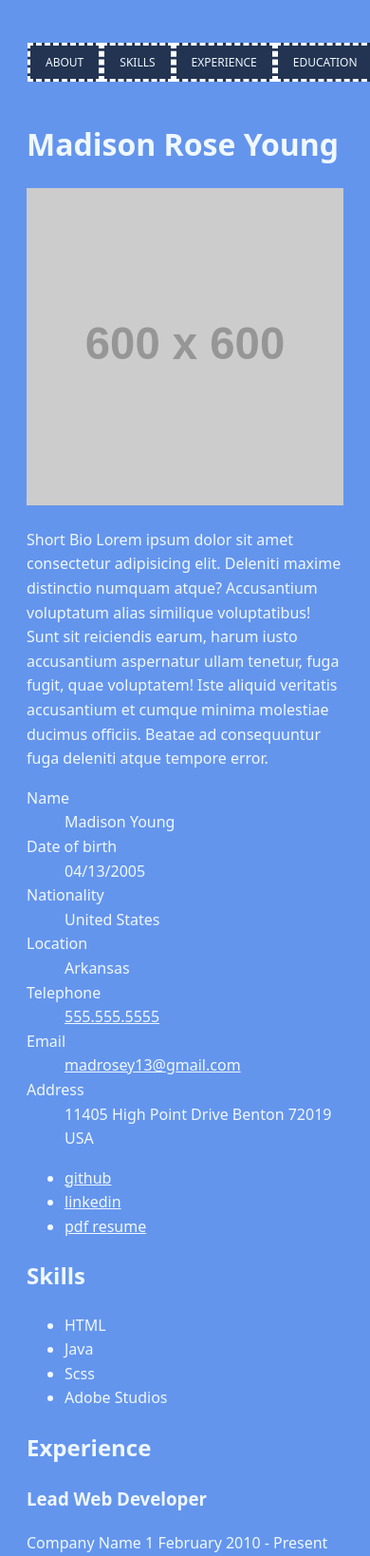
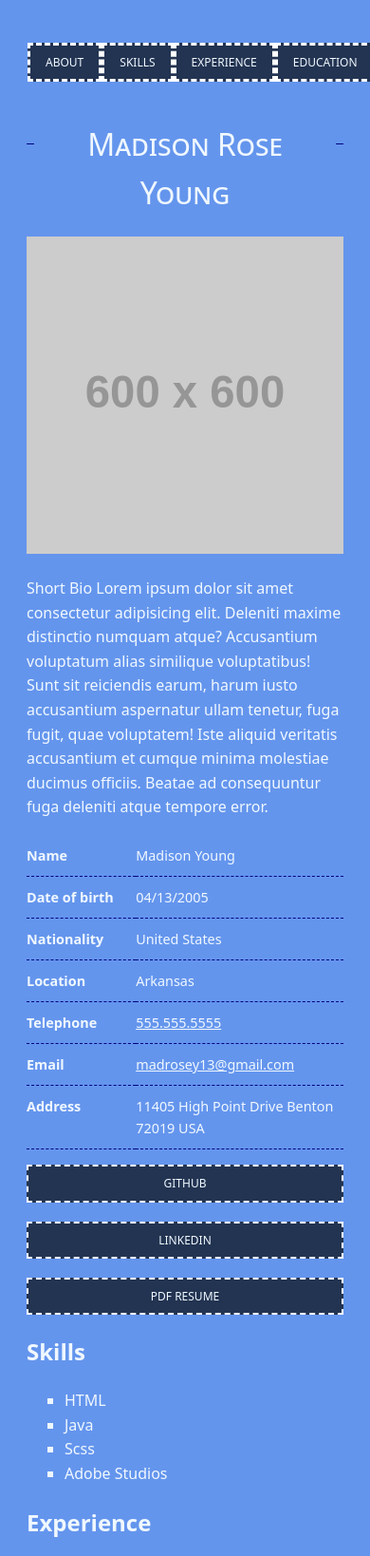
Before and after one commit to Madrosey13/mobile-web, a plain HTML site: page resume/index-json.html in a window 390 px wide. Shown: the top 1638 px of the page at 95% size. Drawn offline with Linux system fonts and the light colour scheme; placeholder pictures from the web are drawn by us.

Commit message:
Updated Resume

```diff
--- a/resume/css/style.css
+++ b/resume/css/style.css
@@ -44,6 +44,7 @@ img{
 }
 
 /* Global Styles */
+
 body{
     background:var(--main-bg-color);
     color:var(--primary-type-color);
@@ -89,6 +90,99 @@ main{
     padding:1px 20px;
 }
 
+main h1{
+    display:flex;
+    flex-direction:row;
+    justify-content:center;
+    text-align:center;
+    font-weight:400;
+    font-variant:small-caps;
+}
+
+main h1:before,
+main h1:after{
+    background-color:var(--accent-color-1);
+    content:"\a0";
+    flex-grow:1;
+    height:1px;
+    position:relative;
+    top:1.6rem;
+}
+
+main h1:before{
+    margin-right:5px;
+}
+main h1:after{
+    margin-left:5px;
+}
+
+dl{
+    display:grid;
+    grid-template:repeat(8,auto) / 8em 1fr;
+    font-size:.9rem;
+}
+
+dt{
+    font-weight:800;
+    grid-column:1;
+    padding:10px 0;
+    border-bottom:1px dashed var(--accent-color-1);
+}
+
+dd{
+    margin:0;
+    grid-column: 2;
+    padding:10px 0;
+    border-bottom:1px dashed var(--accent-color-1);
+}
+
+.related-links{
+    display:flex;
+    justify-content:center;
+    list-style:none;
+    padding:0;
+    gap:20px;
+}
+
+.related-links a{
+    border: 2px dashed #fff;
+    padding:8px 16px;
+    text-align:center;
+    text-decoration:none;
+    text-transform:uppercase;
+    font-size:0.75em;
+    background:rgba(0,0,0,0.65);
+    transition: (var(--main-bg-color)) 0.5s ease;
+    color:aliceblue;
+}
+
+.related-links .svg-inline--fa{
+    font-size:1.8em;
+    padding-top:7px;
+}
+
+.related-links a:hover{
+    background: rgba(0,0,0,0.95);
+}
+
+#skills li{
+    list-style-type: square;
+}
+
+.job,
+.certificate{
+    border-bottom:1px solid var(--accent-color-1);
+    padding-bottom:20px;
+}
+
+.job h3{
+    margin: 20px 0 0 0;
+}
+
+footer{
+    text-align:center;
+    padding: 20px 0;
+}
 
 
 .page-title{
@@ -153,3 +247,32 @@ main.contianer{
   }
 
   }
+
+/*  Edge Case Tweaks  */
+@media only screen and (max-width:460px){
+    .related-links li a svg{display:none;}
+}
+
+@media only screen and (max-width:395px){
+    .related-links{
+        flex-direction:column;
+    }
+    .related-links a{
+        display:block;
+    }
+    .related-links li a svg{display:inline-block;}
+}
+
+@media only screen and (max-width:460px){
+    nav.primary li a svg{display:none;}
+}
+
+@media only screen and (max-width:395px){
+    nav.primary{
+        flex-direction:column;
+    }
+    nav.primary a{
+        display:block;
+    }
+    nav.related-links li a svg{display:none;}
+}
```
